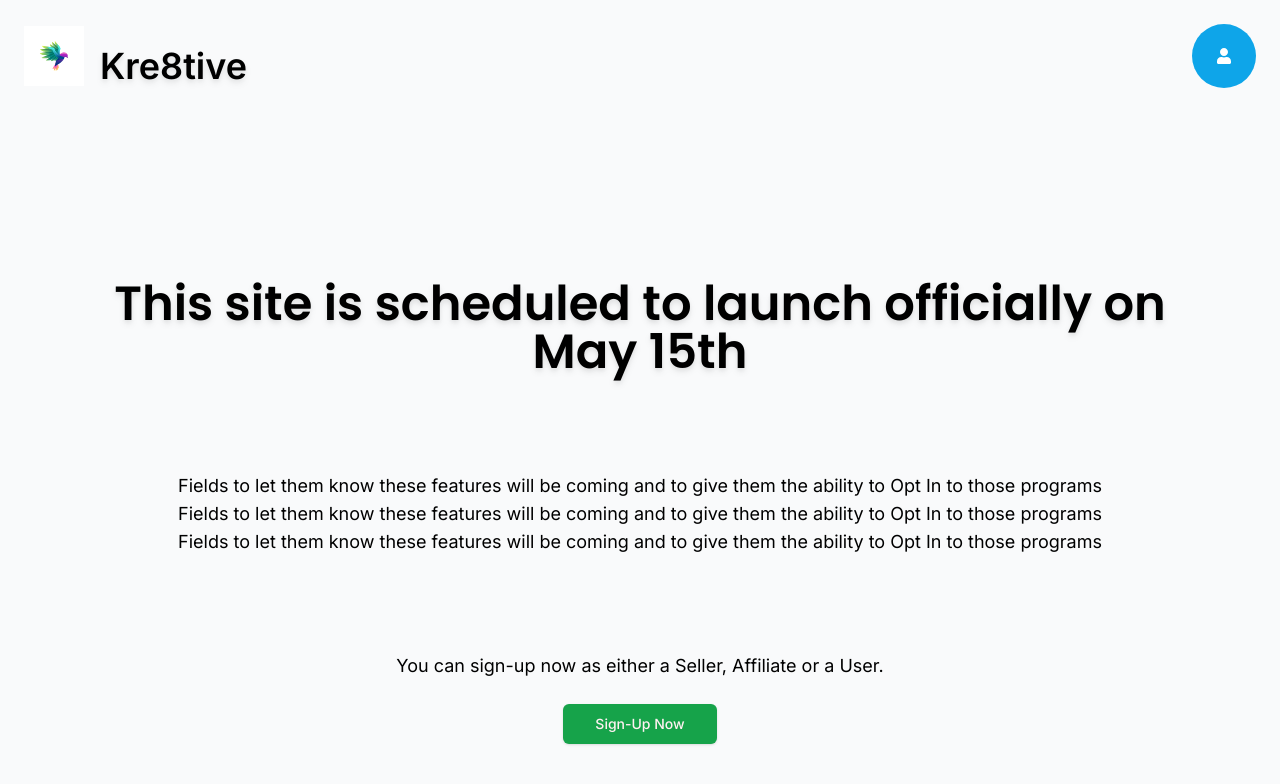
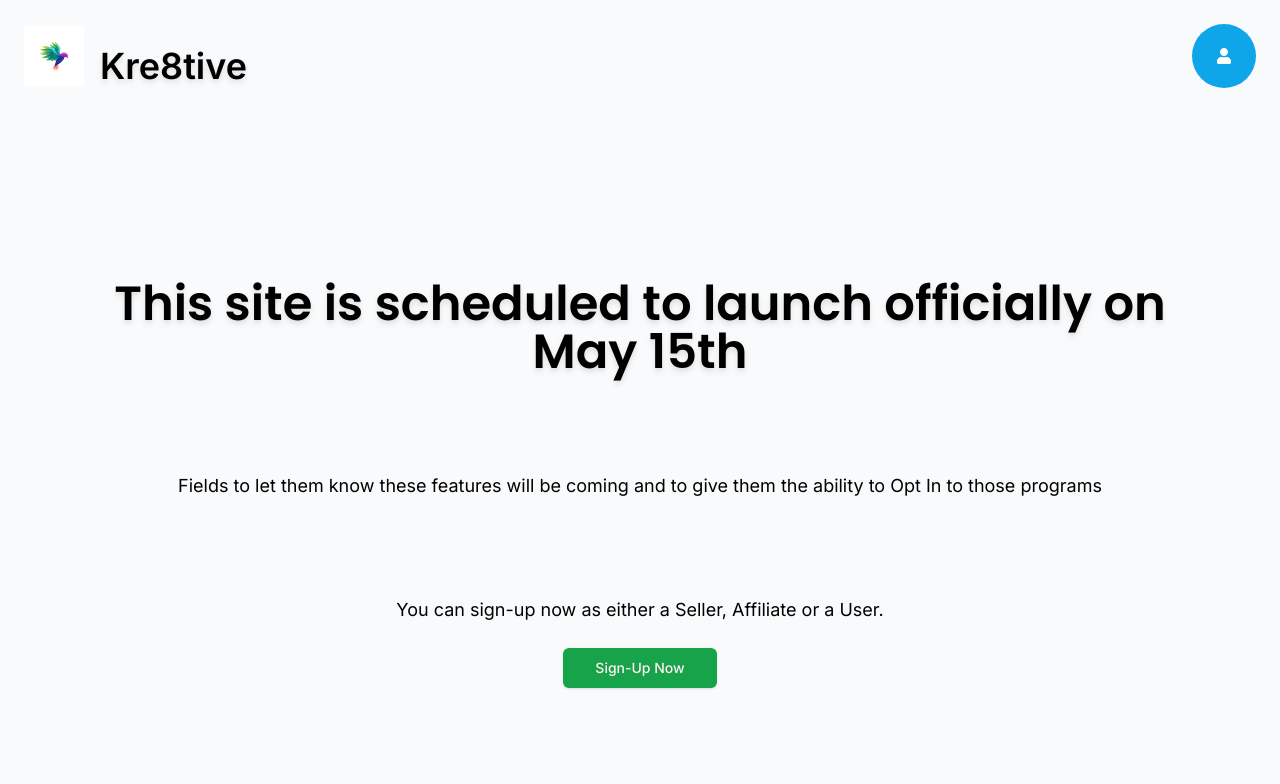
Before and after one commit to Dev0715/Next-OAuth-Payment-AWS, a Next.js app: page / in a window 1280 px wide. Shown: the top 784 px of the page. Built offline with nearby package versions, Linux system fonts and the light colour scheme; no server answers.

Commit message:
remove content

```diff
--- a/app/page.tsx
+++ b/app/page.tsx
@@ -25,12 +25,6 @@ export default function Home() {
             <p className="text-black text-lg">
               Fields to let them know these features will be coming and to give them the ability to Opt In to those programs
             </p>
-            <p className="text-black text-lg">
-              Fields to let them know these features will be coming and to give them the ability to Opt In to those programs
-            </p>
-            <p className="text-black text-lg">
-              Fields to let them know these features will be coming and to give them the ability to Opt In to those programs
-            </p>
           </div>
           <div className="space-y-6 text-center">
             <p className="text-black text-lg">You can sign-up now as either a Seller, Affiliate or a User.</p>
```
